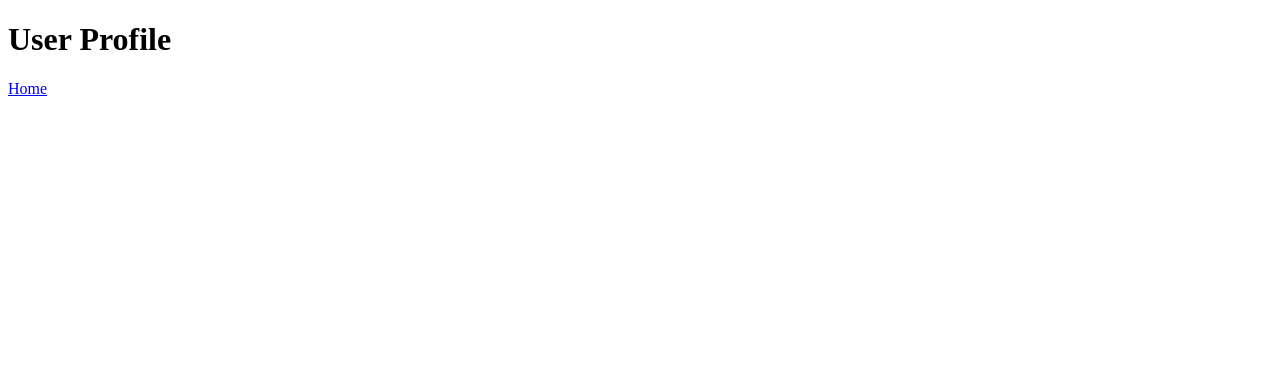
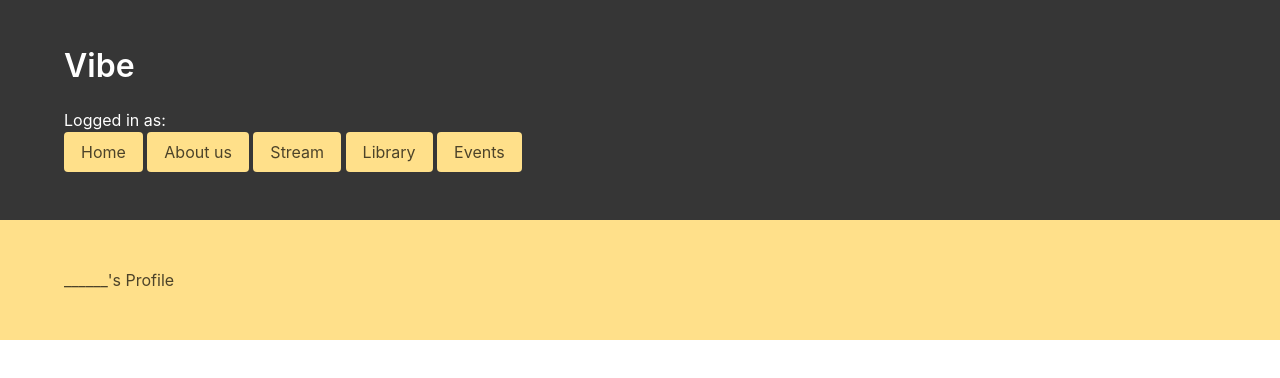
Before and after one commit to kakiryan/comp426FinalProject, a plain HTML site: page userprofile.html in a window 1280 px wide. Drawn offline with nearby package versions, Linux system fonts and the light colour scheme.

Commit message:
committing because im scared ill lose it

```diff
--- a/userprofile.html
+++ b/userprofile.html
@@ -4,13 +4,32 @@
         <meta charset="UTF-8">
         <meta name="viewport" content="width=device-width, initial-scale=1.0">
         <link rel="stylesheet" href="stylesheet.css"/>
+        <link rel="stylesheet" href="node_modules/bulma/css/bulma.css"/>
         <title>Can I get a vibe check . com</title>
     </head>
-
     <body>
+            <section class="hero is-dark is full-height">
+                    <div class="hero-body">
+                        <div class="container">
+                            <h1 class="title">Vibe</h1>
+                            <h2 class="credentials"> Logged in as: </h2>
+                            <a href="index.html" class="button is-warning">Home</a>
+                            <a href="about.html" class="button is-warning">About us</a>
+                            <a href="streampage.html" class="button is-warning">Stream</a>
+                            <a href="library.html" class="button is-warning">Library</a>
+                            <a href="eventspage.html" class="button is-warning">Events</a>
+                        </div>
+                    </div>
+                </section>
+                <section class = "hero is-warning">
+                    <div class="hero-body">
+                        <div class="container">
+                            <h1 class = "user"> ______'s Profile</h1>
+                        </div>
+                    </div>
+                </section>
         <!--<div id="root"></div>-->
 
-        <h1>User Profile</h1>
-        <a href = "index.html">Home</a>
+        <!-- add something so people can upload music, profile picture, and bio-->
     </body>
 </html>
```
Also changed, not shown: myprofile.html (+19 -2 lines).
